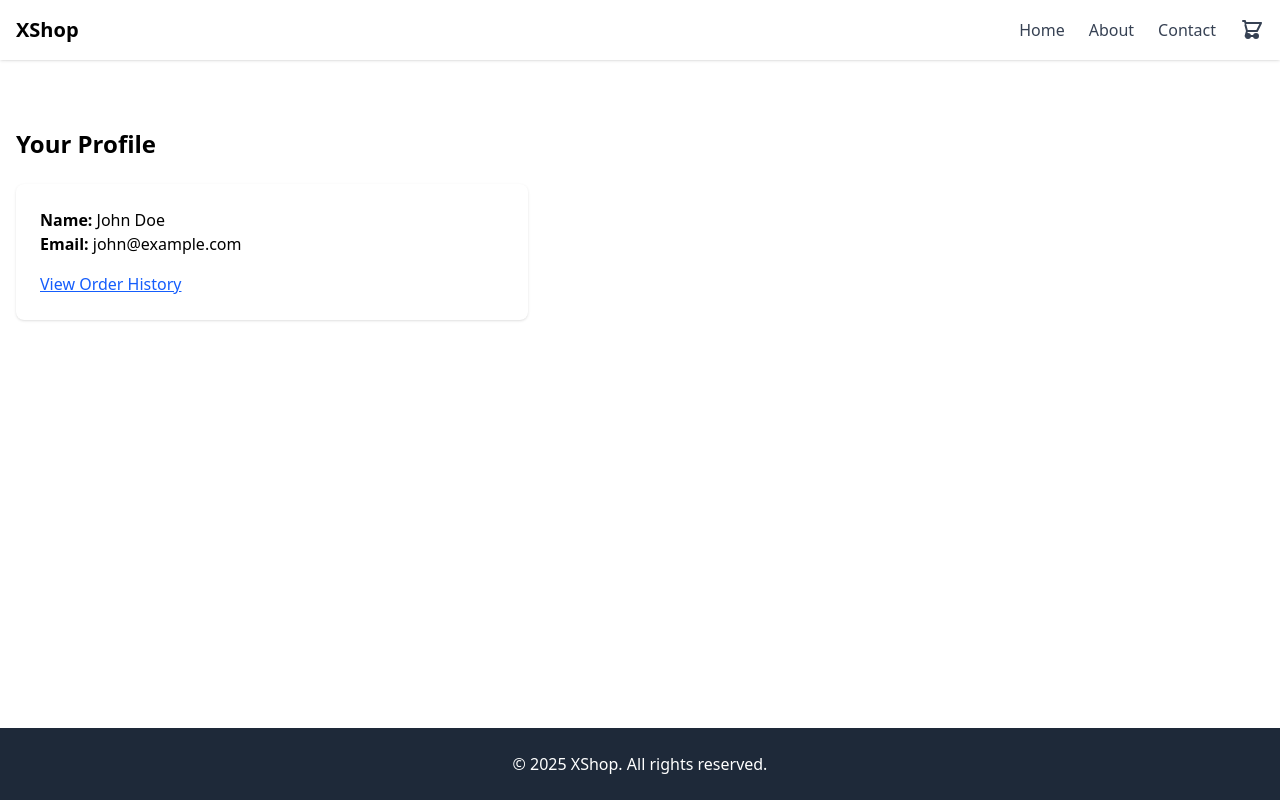
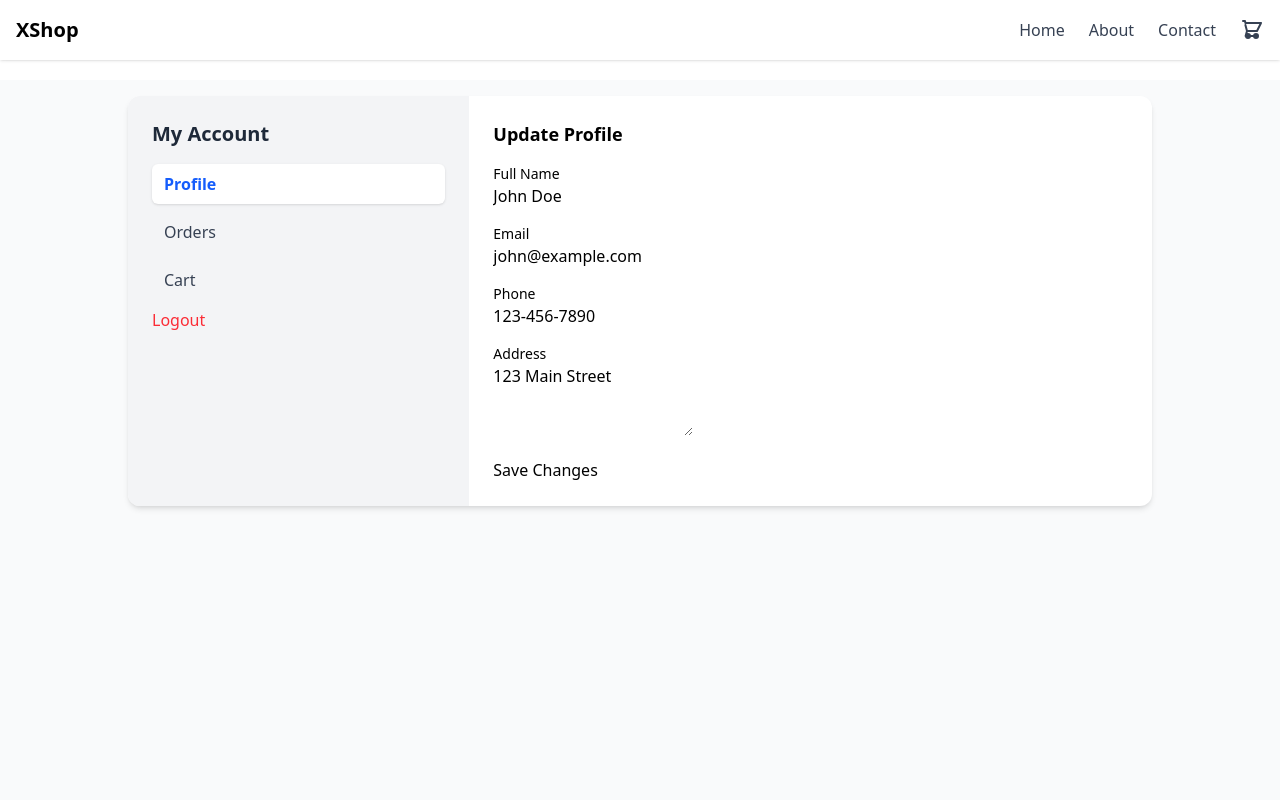
Before and after one commit to yasaman-khosravi-fard/Xshop-frontend, a Nuxt app: page /auth/user/profile in a window 1280 px wide. Shown: the top 800 px of the page. Built offline with nearby package versions, Linux system fonts and the light colour scheme.

Commit message:
implementing user profile page.

```diff
--- a/assets/css/tailwind.css
+++ b/assets/css/tailwind.css
@@ -2,3 +2,6 @@
 @tailwind components;
 @tailwind utilities; */
 @import "tailwindcss";
+@tailwind base;
+@tailwind components;
+@tailwind utilities;
--- a/components/HeroSection.vue
+++ /dev/null
@@ -1,8 +0,0 @@
-<template>
-  <section class="bg-[url('/hero.jpg')] bg-cover bg-center h-[60vh] flex items-center justify-center">
-    <div class="text-white text-center">
-      <h1 class="text-4xl font-bold">Welcome to MyShop</h1>
-      <p class="mt-2 text-lg">Explore our latest arrivals and popular products</p>
-    </div>
-  </section>
-</template>
--- a/components/ProductCard.vue
+++ /dev/null
@@ -1,10 +0,0 @@
-<template>
-  <div class="border rounded-lg overflow-hidden shadow hover:shadow-md transition">
-    <img :src="product.image" alt="Product Image" class="w-full h-48 object-cover" />
-    <div class="p-4">
-      <h3 class="text-lg font-medium">{{ product.name }}</h3>
-      <p class="text-sm text-gray-600">{{ product.description }}</p>
-      <p class="mt-2 font-bold text-primary">${{ product.price }}</p>
-    </div>
-  </div>
-</template>
--- a/components/ProductSection.vue
+++ /dev/null
@@ -1,8 +0,0 @@
-<template>
-  <section class="p-6">
-    <h2 class="text-2xl font-semibold mb-4">{{ title }}</h2>
-    <div class="grid grid-cols-2 md:grid-cols-4 gap-4">
-      <ProductCard v-for="product in products" :key="product.id" :product="product" />
-    </div>
-  </section>
-</template>
--- a/nuxt.config.ts
+++ b/nuxt.config.ts
@@ -16,6 +16,6 @@ export default defineNuxtConfig({
   modules: [
     "@pinia/nuxt",
     // '@axios',
-    "pinia-plugin-persistedstate/nuxt", // ✅ this auto-registers the plugin
+    "pinia-plugin-persistedstate/nuxt",
   ],
 });
--- a/pages/auth/user/profile.vue
+++ b/pages/auth/user/profile.vue
@@ -1,10 +1,138 @@
 <template>
-  <div class="container mx-auto px-4 py-12">
-    <h1 class="text-2xl font-bold mb-6">Your Profile</h1>
-    <div class="bg-white p-6 shadow rounded-lg max-w-lg">
-      <p><span class="font-semibold">Name:</span> John Doe</p>
-      <p><span class="font-semibold">Email:</span> john@example.com</p>
-      <p class="mt-4"><NuxtLink to="/orders" class="text-blue-600 underline">View Order History</NuxtLink></p>
+  <div class="min-h-screen bg-gray-50 p-4">
+    <div class="max-w-5xl mx-auto bg-white shadow-md rounded-xl overflow-hidden md:flex">
+      <!-- Sidebar -->
+      <div class="w-full md:w-1/3 bg-gray-100 p-6 space-y-4">
+        <h2 class="text-xl font-bold text-gray-800">My Account</h2>
+        <ul class="space-y-2">
+          <li>
+            <button @click="activeTab = 'profile'" :class="tabClass('profile')">Profile</button>
+          </li>
+          <li>
+            <button @click="activeTab = 'orders'" :class="tabClass('orders')">Orders</button>
+          </li>
+          <li>
+            <button @click="activeTab = 'cart'" :class="tabClass('cart')">Cart</button>
+          </li>
+          <li>
+            <button @click="logout" class="text-red-500 hover:underline">Logout</button>
+          </li>
+        </ul>
+      </div>
+
+      <!-- Main Content -->
+      <div class="w-full md:w-2/3 p-6">
+        <!-- Profile Tab -->
+        <div v-if="activeTab === 'profile'" class="space-y-4">
+          <h3 class="text-lg font-semibold">Update Profile</h3>
+          <form @submit.prevent="saveProfile" class="space-y-4">
+            <div>
+              <label class="block text-sm font-medium">Full Name</label>
+              <input v-model="form.name" type="text" class="input" required />
+            </div>
+            <div>
+              <label class="block text-sm font-medium">Email</label>
+              <input v-model="form.email" type="email" class="input" disabled />
+            </div>
+            <div>
+              <label class="block text-sm font-medium">Phone</label>
+              <input v-model="form.phone" type="tel" class="input" />
+            </div>
+            <div>
+              <label class="block text-sm font-medium">Address</label>
+              <textarea v-model="form.address" rows="3" class="input"></textarea>
+            </div>
+            <button type="submit" class="btn-primary">Save Changes</button>
+          </form>
+        </div>
+
+        <!-- Orders Tab -->
+        <div v-if="activeTab === 'orders'">
+          <h3 class="text-lg font-semibold mb-2">Your Orders</h3>
+          <div v-if="orders.length">
+            <div
+                v-for="order in orders"
+                :key="order.id"
+                class="border p-4 rounded-md mb-3"
+            >
+              <p><strong>Order #:</strong> {{ order.id }}</p>
+              <p><strong>Date:</strong> {{ order.date }}</p>
+              <p><strong>Total:</strong> ${{ order.total }}</p>
+              <p><strong>Status:</strong> {{ order.status }}</p>
+            </div>
+          </div>
+          <div v-else class="text-gray-500">You have no orders.</div>
+        </div>
+
+        <!-- Cart Tab -->
+        <div v-if="activeTab === 'cart'">
+          <h3 class="text-lg font-semibold mb-2">Your Cart</h3>
+          <div v-if="cart.length">
+            <ul>
+              <li
+                  v-for="item in cart"
+                  :key="item.id"
+                  class="flex justify-between border-b py-2"
+              >
+                <span>{{ item.name }} (x{{ item.quantity }})</span>
+                <span>${{ item.price * item.quantity }}</span>
+              </li>
+            </ul>
+          </div>
+          <div v-else class="text-gray-500">Your cart is empty.</div>
+        </div>
+      </div>
     </div>
   </div>
 </template>
+
+<script setup>
+import { ref } from "vue";
+
+// Active tab
+const activeTab = ref("profile");
+
+// Form data (from API)
+const form = ref({
+  name: "John Doe",
+  email: "john@example.com",
+  phone: "123-456-7890",
+  address: "123 Main Street",
+});
+
+// Dummy data for orders
+const orders = ref([
+  { id: 1, date: "2025-07-01", total: 99.99, status: "Delivered" },
+  { id: 2, date: "2025-06-22", total: 49.5, status: "Pending" },
+]);
+
+// Dummy cart
+const cart = ref([
+  { id: 1, name: "Product A", quantity: 2, price: 25.0 },
+  { id: 2, name: "Product B", quantity: 1, price: 49.99 },
+]);
+
+const saveProfile = () => {
+  alert("Profile updated successfully!");
+};
+
+const logout = () => {
+  alert("Logged out");
+};
+
+const tabClass = (tab) =>
+    `w-full text-left px-3 py-2 rounded-md transition ${
+        activeTab.value === tab
+            ? "bg-white text-blue-600 font-semibold shadow"
+            : "hover:bg-white hover:text-blue-600 text-gray-700"
+    }`;
+</script>
+
+<!--<style scoped>-->
+<!--.input {-->
+<!--  @apply w-full border border-gray-300 rounded-md px-3 py-2 mt-1 focus:outline-none focus:ring-2 focus:ring-blue-500;-->
+<!--}-->
+<!--.btn-primary {-->
+<!--  @apply bg-blue-600 hover:bg-blue-700 text-white px-4 py-2 rounded-md;-->
+<!--}-->
+<!--</style>-->
```
